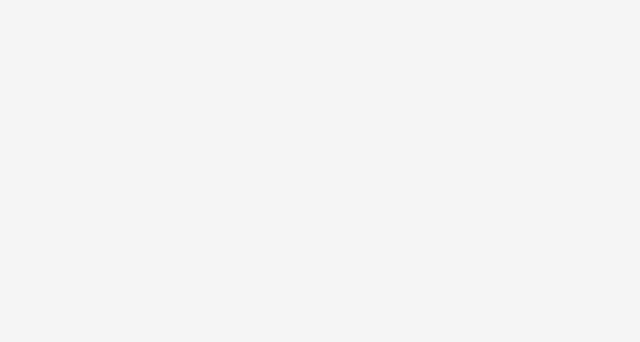
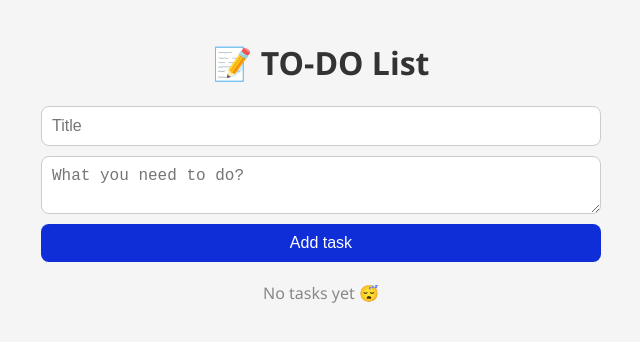
Before and after one commit to VadosKova/ToDoList, a React (Create React App) app in the folder todo-list/: page / in a window 1280 px wide. Shown: the top 342 px of the page, without its empty margins (319-959 px from the left). Built offline with nearby package versions, Linux system fonts and the light colour scheme.

Commit message:
Added view for page

```diff
--- a/todo-list/src/App.js
+++ b/todo-list/src/App.js
@@ -52,6 +52,14 @@ function App() {
 
     setTasks(newTasks);
   };
+
+  return (
+    <div className="app">
+      <h1>📝 TO-DO List</h1>
+      <TaskForm onAdd={addTask} />
+      <TaskList tasks={tasks} onDelete={deleteTask} onToggle={toggleComplete} onUpdate={updateTask}/>
+    </div>
+  );
 }
 
 export default App;
```
